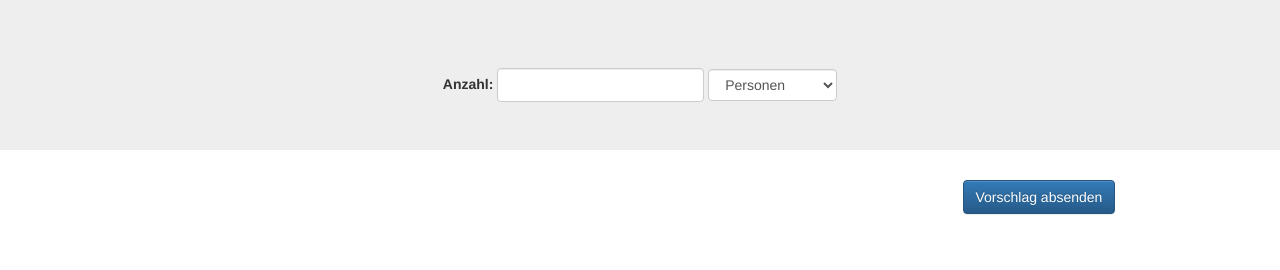
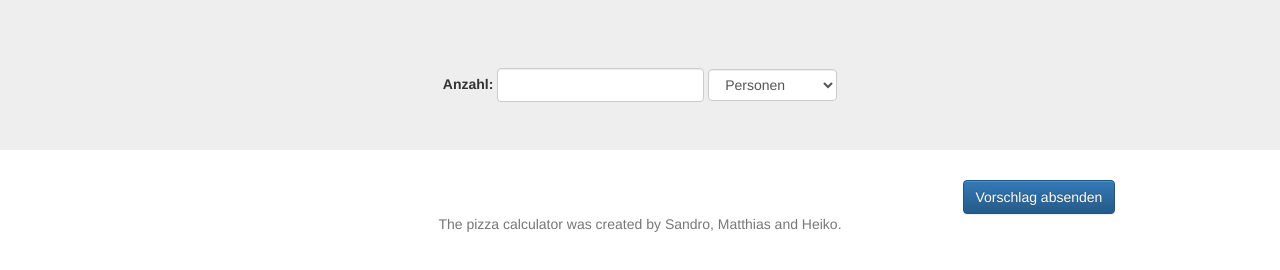
Before and after one commit to spethso/PizzaCalculator, a website: page src/teamPage.html in a window 1280 px wide. Shown: the top 270 px of the page. Drawn offline with nearby package versions, Linux system fonts and the light colour scheme; some packages are replaced by stand-ins of ours; no server answers; a script that the page names is missing.

Commit message:
added first version of a footer to teamPage.html

```diff
--- a/src/teamPage.html
+++ b/src/teamPage.html
@@ -69,6 +69,13 @@
                 </div>
             </div>
         </div>
+    </div>
+    <footer class="footer">
+      <div class="container text-center">
+        <p class="text-muted">The pizza calculator was created by Sandro, Matthias and Heiko.</p>
+      </div>
+    </footer>
+
 </body>
 
 </html>
```
